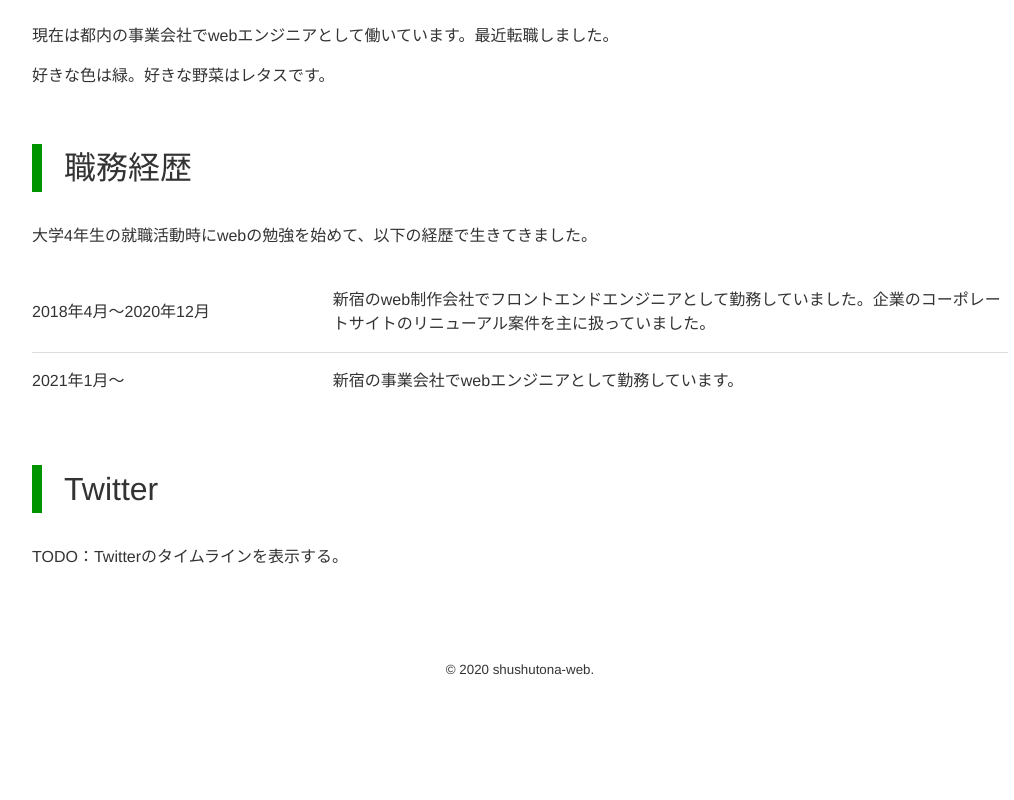
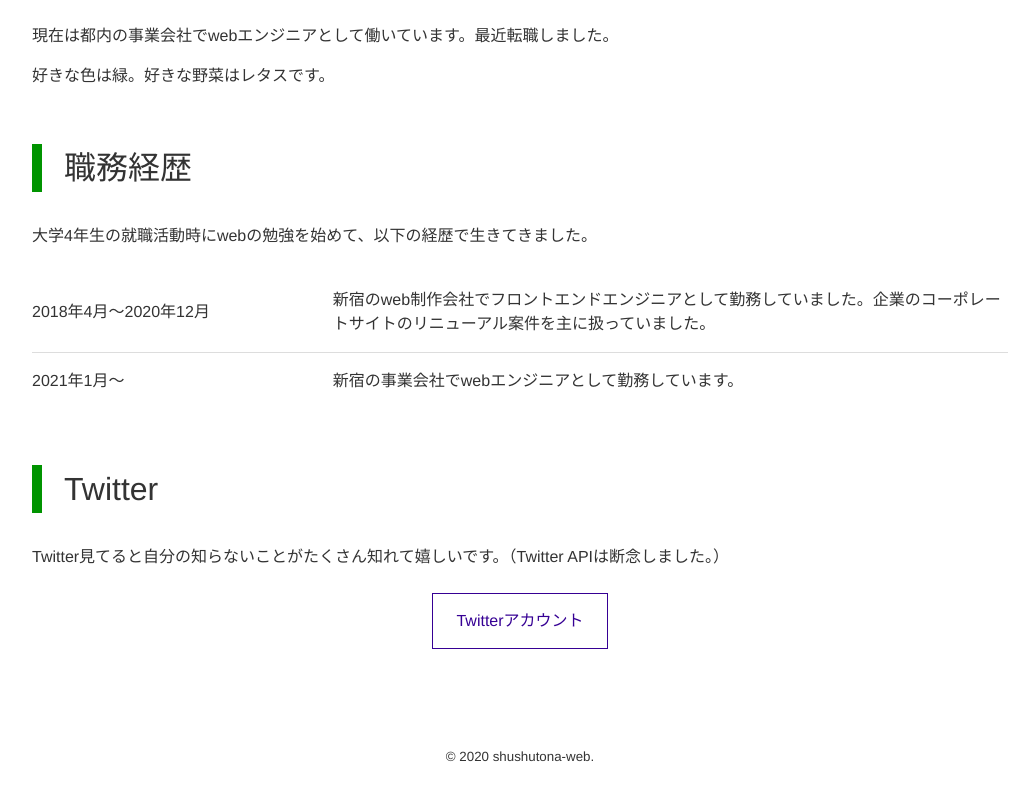
Before and after one commit to shushuTona/shushutona-web, a Vue app: page /about in a window 1280 px wide. Shown: the part 910-1710 px from the top of the page, without its empty margins (120-1134 px from the left). Before the commit the page ends 1625 px from the top, so only its background shows below. Built offline with nearby package versions, Linux system fonts and the light colour scheme; no server answers.

Commit message:
Twitterリンク追加＆諸々調整

```diff
--- a/src/assets/productList.json
+++ b/src/assets/productList.json
@@ -11,6 +11,7 @@
             "Vue.js",
             "Three.js",
             "SPA",
+            "PWA",
             "Firebase"
         ]
     }
--- a/src/components/atoms/atoms.btnLink.vue
+++ b/src/components/atoms/atoms.btnLink.vue
@@ -129,6 +129,8 @@ export default {
                 height: 100%;
                 background-color: $MAIN_COLOR;
                 transition: transform $TRANSITION;
+                -webkit-backface-visibility: hidden; // borderがにじむ為
+                backface-visibility: hidden;
                 position: absolute;
                 top: 0;
             }
--- a/src/components/atoms/atoms.selectBox.vue
+++ b/src/components/atoms/atoms.selectBox.vue
@@ -65,13 +65,14 @@ export default {
             padding: 9px 36px 8px 16px;
             display: block;
             width: 100%;
+            font-size: 1.6rem;
             color: $MAIN_COLOR;
             background-color: transparent;
             border: 1px solid $BORDER_COLOR;
             outline: $MAIN_COLOR;
-            cursor: pointer;
             position: relative;
             z-index: 1;
+            cursor: pointer;
         }
     }
 }
--- a/src/views/views.about.vue
+++ b/src/views/views.about.vue
@@ -17,7 +17,15 @@
         <Table :tableList="tableList" />
 
         <Heading2 :headingText="'Twitter'" />
-        <p>TODO：Twitterのタイムラインを表示する。</p>
+
+        <p>Twitter見てると自分の知らないことがたくさん知れて嬉しいです。（Twitter APIは断念しました。）</p>
+
+        <BtnLink
+            :linkText="'Twitterアカウント'"
+            :linkHref="'https://twitter.com/shushuTona'"
+            :isBlank="true"
+            :isEmphasis="true"
+        />
     </div>
 </template>
 
@@ -26,6 +34,7 @@ import Heading1 from '@/components/atoms/atoms.heading1.vue';
 import Heading2 from '@/components/atoms/atoms.heading2.vue';
 import FirstView from '@/components/atoms/atoms.firstView.vue';
 import Table from '@/components/atoms/atoms.table.vue';
+import BtnLink from '@/components/atoms/atoms.btnLink.vue';
 
 export default {
     name: 'About',
@@ -33,7 +42,8 @@ export default {
         Heading1,
         Heading2,
         FirstView,
-        Table
+        Table,
+        BtnLink
     },
     created() {
         document.title = 'About | shushutona-web';
```
